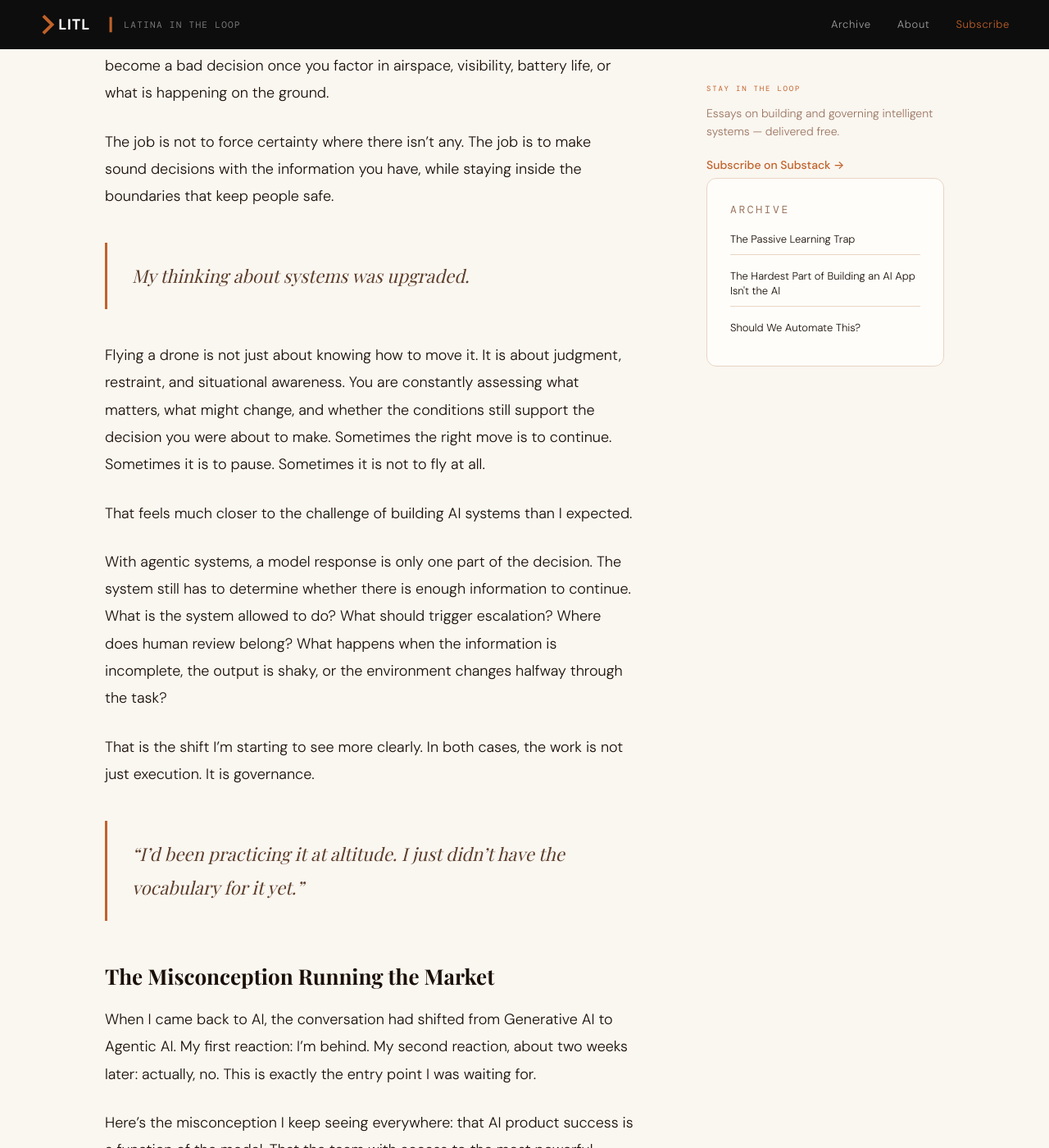
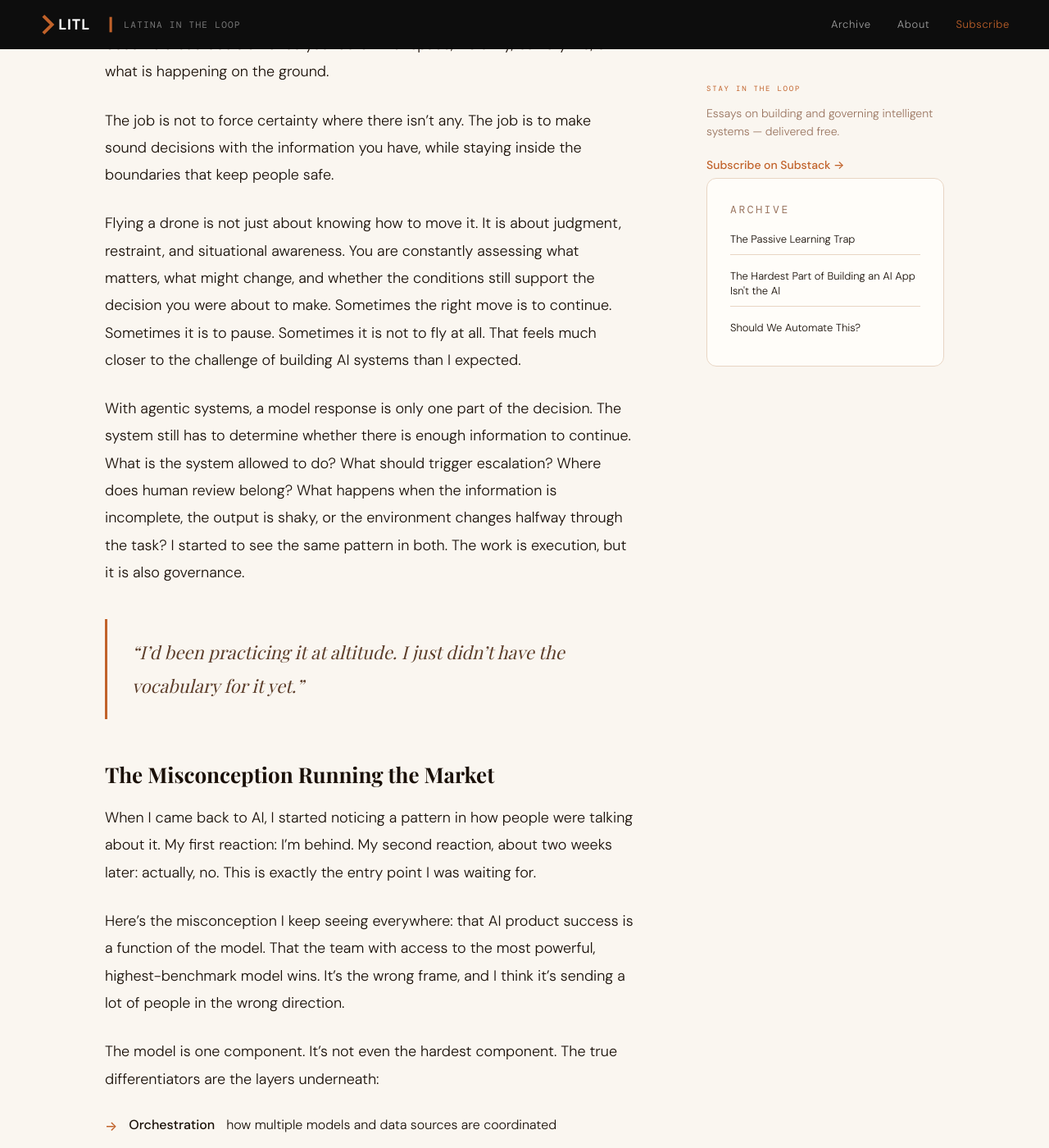
Before and after one commit to Latina-In-The-Loop/litl-blog, a Jekyll site: the page built from _posts/2026-03-27-passive-learning-trap.md, in a window 1280 px wide and 1400 px high, scrolled down 1340 px. Shown: the whole window at 82% size. Built offline with Jekyll 4.4.1, drawn with Linux system fonts in a browser that asks for light colours; some web fonts are replaced; some of the changed text lies outside the part shown.

Commit message:
Update 2026-03-27-passive-learning-trap.md

```diff
--- a/_posts/2026-03-27-passive-learning-trap.md
+++ b/_posts/2026-03-27-passive-learning-trap.md
@@ -14,29 +14,21 @@
 
 ## The Side Quest That Wasn't
 
-At some point I did something that felt completely unrelated. I stepped away from AI entirely and earned my Remote Pilot License. On the surface: a break. A hobby. A side quest.
-
-Getting my Remote Pilot License forced me to think differently.
+At some point I did something that felt completely unrelated. I stepped away from AI entirely and earned my Remote Pilot License. On the surface: a break. A hobby. A side quest. Getting my Remote Pilot License forced me to think differently.
 
 A pilot doesn’t control everything directly. They operate inside a changing environment with rules, constraints, and incomplete information. Weather shifts. Conditions change. What looked straightforward a few minutes ago can become a bad decision once you factor in airspace, visibility, battery life, or what is happening on the ground.
 
 The job is not to force certainty where there isn’t any. The job is to make sound decisions with the information you have, while staying inside the boundaries that keep people safe.
 
-> My thinking about systems was upgraded.
+Flying a drone is not just about knowing how to move it. It is about judgment, restraint, and situational awareness. You are constantly assessing what matters, what might change, and whether the conditions still support the decision you were about to make. Sometimes the right move is to continue. Sometimes it is to pause. Sometimes it is not to fly at all. That feels much closer to the challenge of building AI systems than I expected.
 
-Flying a drone is not just about knowing how to move it. It is about judgment, restraint, and situational awareness. You are constantly assessing what matters, what might change, and whether the conditions still support the decision you were about to make. Sometimes the right move is to continue. Sometimes it is to pause. Sometimes it is not to fly at all.
-
-That feels much closer to the challenge of building AI systems than I expected.
-
-With agentic systems, a model response is only one part of the decision. The system still has to determine whether there is enough information to continue. What is the system allowed to do? What should trigger escalation? Where does human review belong? What happens when the information is incomplete, the output is shaky, or the environment changes halfway through the task?
-
-That is the shift I’m starting to see more clearly. In both cases, the work is not just execution. It is governance.
+With agentic systems, a model response is only one part of the decision. The system still has to determine whether there is enough information to continue. What is the system allowed to do? What should trigger escalation? Where does human review belong? What happens when the information is incomplete, the output is shaky, or the environment changes halfway through the task? I started to see the same pattern in both. The work is execution, but it is also governance.
 
 > "I'd been practicing it at altitude. I just didn't have the vocabulary for it yet."
 
 ## The Misconception Running the Market
 
-When I came back to AI, the conversation had shifted from Generative AI to Agentic AI. My first reaction: I'm behind. My second reaction, about two weeks later: actually, no. This is exactly the entry point I was waiting for.
+When I came back to AI, I started noticing a pattern in how people were talking about it. My first reaction: I'm behind. My second reaction, about two weeks later: actually, no. This is exactly the entry point I was waiting for.
 
 Here's the misconception I keep seeing everywhere: that AI product success is a function of the model. That the team with access to the most powerful, highest-benchmark model wins. It's the wrong frame, and I think it's sending a lot of people in the wrong direction.
 
@@ -90,14 +82,6 @@
 
 > "True clarity doesn't come from more reading. It comes from designing a system and watching it fail."
 
-## The Expertise You Already Have
-
-If you’ve worked in operations, workflow automation, legal tech, or any environment where processes carry real consequences, I don’t think you’re starting from scratch. You’ve probably already developed an instinct for where things break once they meet real conditions.
-
-In my experience, the breakdown shows up in edge cases, ambiguous inputs, people who respond late or unpredictably, and external systems that technically return a success while still giving you something unusable. Agentic AI doesn’t remove those problems. It adds a new layer on top of them.
-
-That’s part of why experience with deterministic systems still matters. You already know what silent failure looks like. You know how much damage a small assumption can do once it gets embedded in a workflow.
-
 ## Where I Am Now
 
 I’m building now. Not perfectly, but for real. GigOps, the agentic booking coordinator I wrote about in the last post, is the first agentic system I’ve shipped using these principles. It has decision logic, human approval gates, and an architecture I can keep changing without having to rebuild the whole thing each time. The program gave me a framework and language for what I was doing. The build showed me where that thinking held up and where it didn’t.
@@ -108,6 +92,14 @@
 
 *What changed my thinking wasn’t more material. It was having something real to govern.*
 
+## The Expertise You Already Have
+
+If you’ve worked in operations, workflow automation, legal tech, or any environment where processes carry real consequences, I don’t think you’re starting from scratch. You’ve probably already developed an instinct for where things break once they meet real conditions.
+
+In my experience, the breakdown shows up in edge cases, ambiguous inputs, people who respond late or unpredictably, and external systems that technically return a success while still giving you something unusable. Agentic AI doesn’t remove those problems. It adds a new layer on top of them.
+
+That’s part of why experience with deterministic systems still matters. You already know what silent failure looks like. You know how much damage a small assumption can do once it gets embedded in a workflow.
+
 ---
 
 *If you've been learning but not yet building, what expertise from your past is waiting to be applied to the systems of the future?*
```
